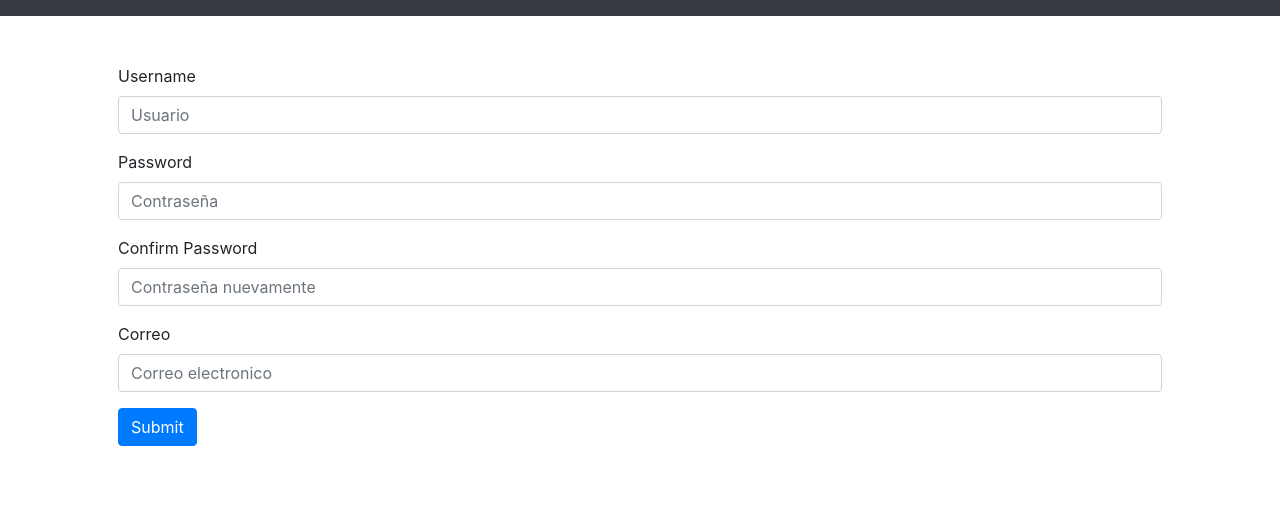
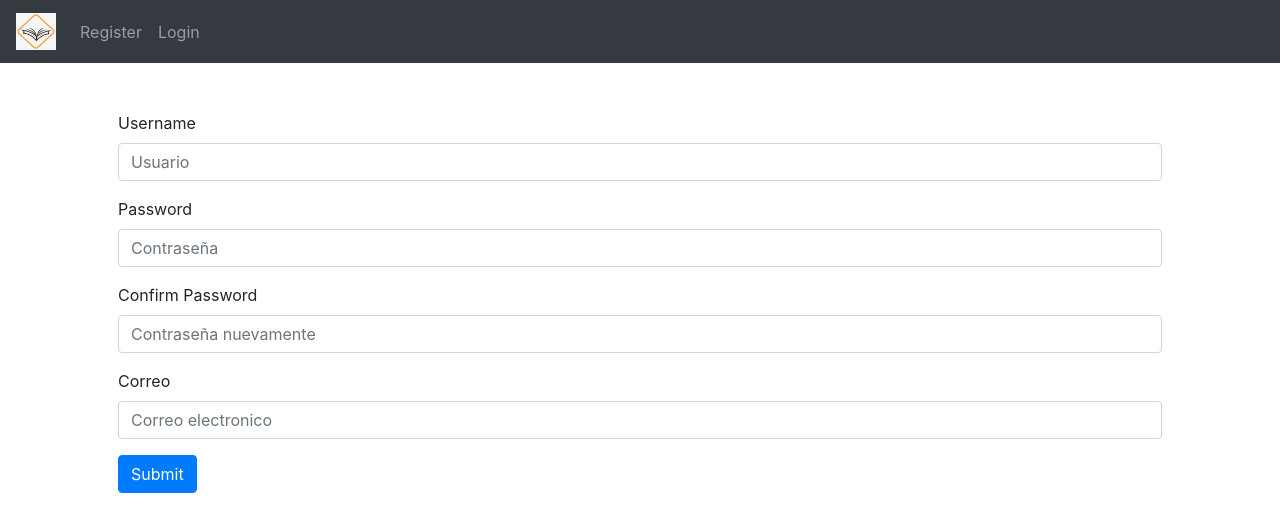
Before and after one commit to TouchMe237/project1, a Flask app: page /reg in a window 1280 px wide. Shown: the top 532 px of the page. Run offline with Flask 2, Linux system fonts and the light colour scheme; the visitor is signed in with stand-in values (Sample User, id 1); some libraries are stand-ins or nearby versions.

Commit message:
Add files via upload

```diff
--- a/application.py
+++ b/application.py
@@ -29,7 +29,7 @@ db = scoped_session(sessionmaker(bind=engine))
 
 @app.route("/")
 def index():
-    return render_template("layout.html")
+    return render_template("index.html")
 
 
 @app.route("/reg", methods=["GET", "POST"])
@@ -56,34 +56,31 @@ def registro():
             print("falla confirm")
             return render_template("reg.html")
 
-        elif not request.form.get("correo"):
+        elif not request.form.get("mail"):
             flash("Correo Requerido")
             print("falla correo")
             return render_template("reg.html")
 
-        nicks = db.execute("SELECT username AND correo FROM users WHERE usuario = :usuario OR correo = :correo",
-                            usuario=request.form.get("usuario"),
-                            correo=request.form.get("correo"))
-        #comprueba si el usuario existe
-        if len(nicks) == 1:
-            flash("Usuario o correo utilizados anteriormente")
-            print("falla existe")
-            return render_template("reg.html")
+        username = request.form.get("username")
+        password = request.form.get("password")
 
-        # Inserta al nuevo usuario en la base de datos
-        if len(nicks) != 1:
-            hash = generate_password_hash(request.form.get("password"))
-            nuevo_id = db.execute("INSERT INTO users (username, password, correo) VALUES(:usuario, :hash, :correo)",
-                       usuario=request.form.get("usuario"),
-                       hash=hash,
-                       correo=request.form.get("correo"))
+        nicks = db.execute("""
+            INSERT INTO users(username, password)
+            VALUES(:username, :password) RETURNING id, username
+        """,{
+            "username": username,
+            "password": generate_password_hash(password)
+        }
+        ).fetchone()
 
-        session["user_id"] = nuevo_id
+        db.commit()
+        session["user_id"] = nicks[0]
+        session["username"] = nicks[1]
 
         flash("Registrado con exito")
 
         # redirecciona a la home page
-        return redirect("/")
+        return render_template("index.html")
 
     else:
         return render_template("reg.html")
--- a/templates/index.html
+++ b/templates/index.html
@@ -5,5 +5,5 @@
 {% endblock %}
 
 {% block main %}
-
+    <h1>lkoisahdiojkawopdjko</h1>
 {% endblock %}
--- a/templates/layout.html
+++ b/templates/layout.html
@@ -11,7 +11,17 @@
     <body>
        <nav class="navbar navbar-expand-sm bg-dark navbar-dark">
             {% if session.user_id %}
-
+            <a class="navbar-brand" href="#">
+                <img src="./static/libro.png" alt="Logo" style="width:40px;">
+            </a>
+            <ul class="navbar-nav">
+                <li class="nav-item">
+                    <a class="nav-link" href="/reg">Register</a>
+                </li>
+                <li class="nav-item">
+                    <a class="nav-link" href="/login">Login</a>
+                </li>
+            </ul>
             {% else %}}
                 <a class="navbar-brand" href="#">
                     <img src="./static/libro.png" alt="Logo" style="width:40px;">
--- a/templates/reg.html
+++ b/templates/reg.html
@@ -1,7 +1,7 @@
 {% extends "layout.html" %}
 
 {% block title %}
-    Libros:Registro
+   :Registro
 {% endblock %}
 
 {% block main %}
@@ -20,8 +20,9 @@
                 <input type="password" class="form-control" id="exampleInputPassword1" name="confirmation" placeholder="Contraseña nuevamente">
             </div>
             <div class="form-group">
-                <label for="exampleInputPassword1">Correo</label>
-                <input type="text" class="form-control" id="exampleInputPassword1" name="correo" placeholder="Correo electronico">
+                <label for="exampleInputEmail1">Correo</label>
+                <input type="text" class="form-control" id="exampleInputEmail1" aria-describedby="emailHelp" name="mail" placeholder="Correo electronico">
+                <small id="emailHelp" class="form-text text-muted"></small>
             </div>
             <button type="submit" class="btn btn-primary">Submit</button>
         </form>
```
Also changed, not shown: helpers.py (line endings or trailing spaces), 2 other files.
